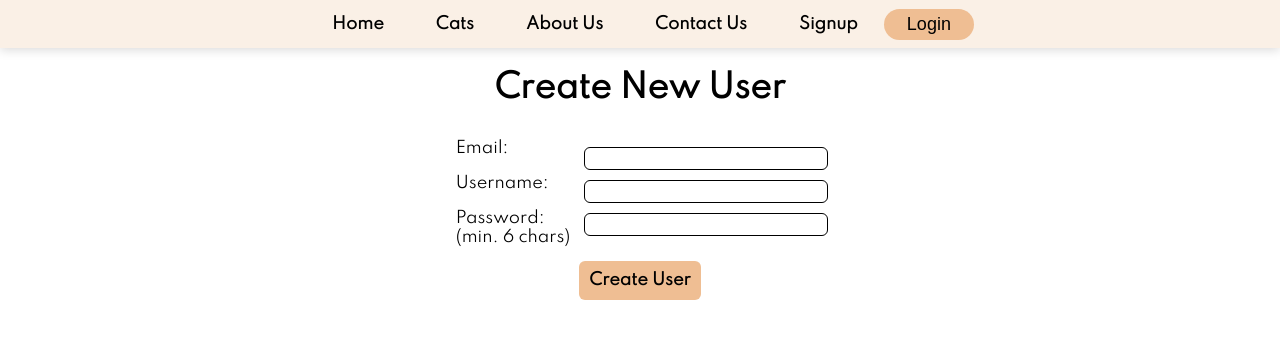
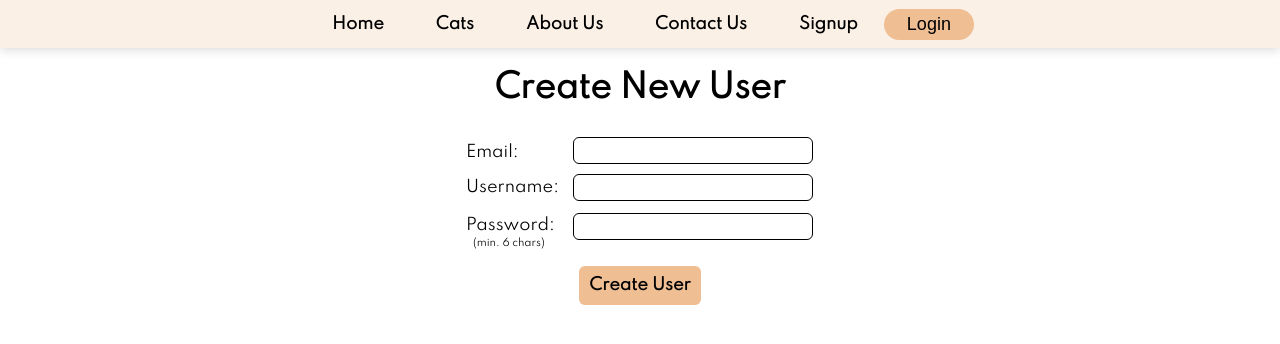
Before and after one commit to soniasltan/Project-3---The-Shelter-People, a React (Create React App) app in the folder tsp_frontend/: page /users/new in a window 1280 px wide. Shown: the top 344 px of the page. Built offline with nearby package versions, Linux system fonts and the light colour scheme; a web font is replaced by a local one.

Commit message:
updated styling for labels and inputs

```diff
--- a/tsp_frontend/src/Pages/UserCreate.jsx
+++ b/tsp_frontend/src/Pages/UserCreate.jsx
@@ -14,6 +14,7 @@ const UserInfo = styled.div`
   display: flex;
   justify-contents: center;
   align-items: center;
+  margin-bottom: 10px;
 `;
 
 const LabelContainer = styled.div`
@@ -29,13 +30,44 @@ const InputContainer = styled.div`
 `;
 
 const Label = styled.label`
-  margin: 4px 5px;
+  margin: 8px 5px 0px 0px;
   padding: 4px;
 `;
 
 const Input = styled.input`
+font-family: "Spartan", sans-serif;
+padding: 3px 0px;
+margin: 5px 5px;
+border: 1px solid black;
+border-radius: 6px;
+box-sizing: border-box;
+cursor: pointer;
+font-size: 16px;
+@media only screen and (max-width: 600px) {
+  border: 1px solid black;
+  border-radius: 6px;
+  box-sizing: border-box;
+  cursor: pointer;
+  font-size: 14px;
+  position:relative;
+}
+}
+`;
+
+const PasswordDescription = styled.p`
+  font-size: 10px;
+  margin: -2px 5px 0px 11px;
+`;
+
+const PasswordLabel = styled.label`
+  margin: 11px 5px 0px 0px;
+  padding: 4px;
+`;
+
+const PasswordInput = styled.input`
   font-family: "Spartan", sans-serif;
-  margin: 5px;
+  padding: 3px 0px;
+  margin: 7px 5px;
   border: 1px solid black;
   border-radius: 6px;
   box-sizing: border-box;
@@ -126,9 +158,10 @@ function UserCreate() {
         <Label>
           Username:
         </Label>
-        <Label>
-          Password: <br />(min. 6 chars)
-        </Label>
+        <PasswordLabel>
+          Password:
+        </PasswordLabel>
+        <PasswordDescription>(min. 6 chars)</PasswordDescription>
         </LabelContainer>
         <InputContainer>
           <Input
@@ -145,13 +178,13 @@ function UserCreate() {
             onChange={handleUsernameChange}
             required
           ></Input>
-          <Input
+          <PasswordInput
             type="password"
             name="password"
             value={user.password}
             onChange={handlePasswordChange}
             required
-          ></Input>
+          ></PasswordInput>
           </InputContainer>
         </UserInfo>
         <Button>Create User</Button>
```
